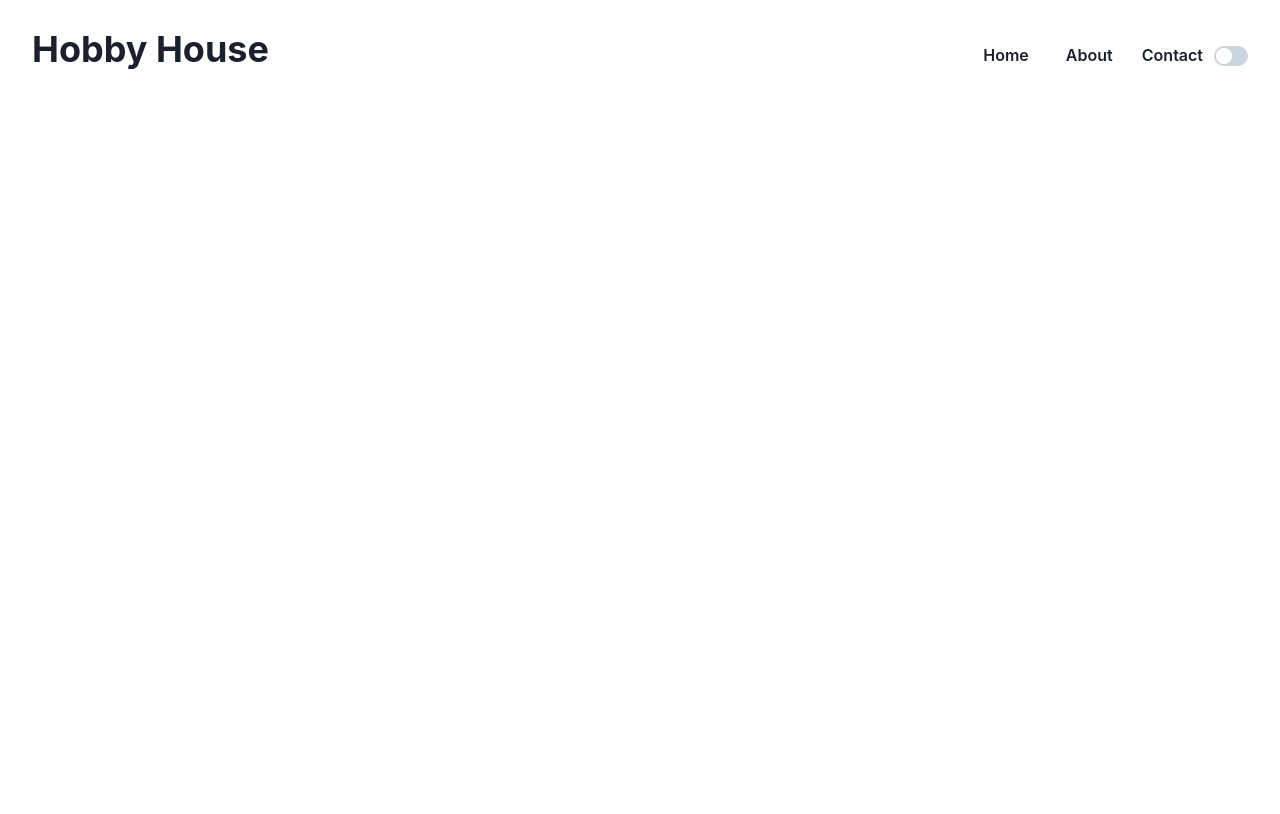
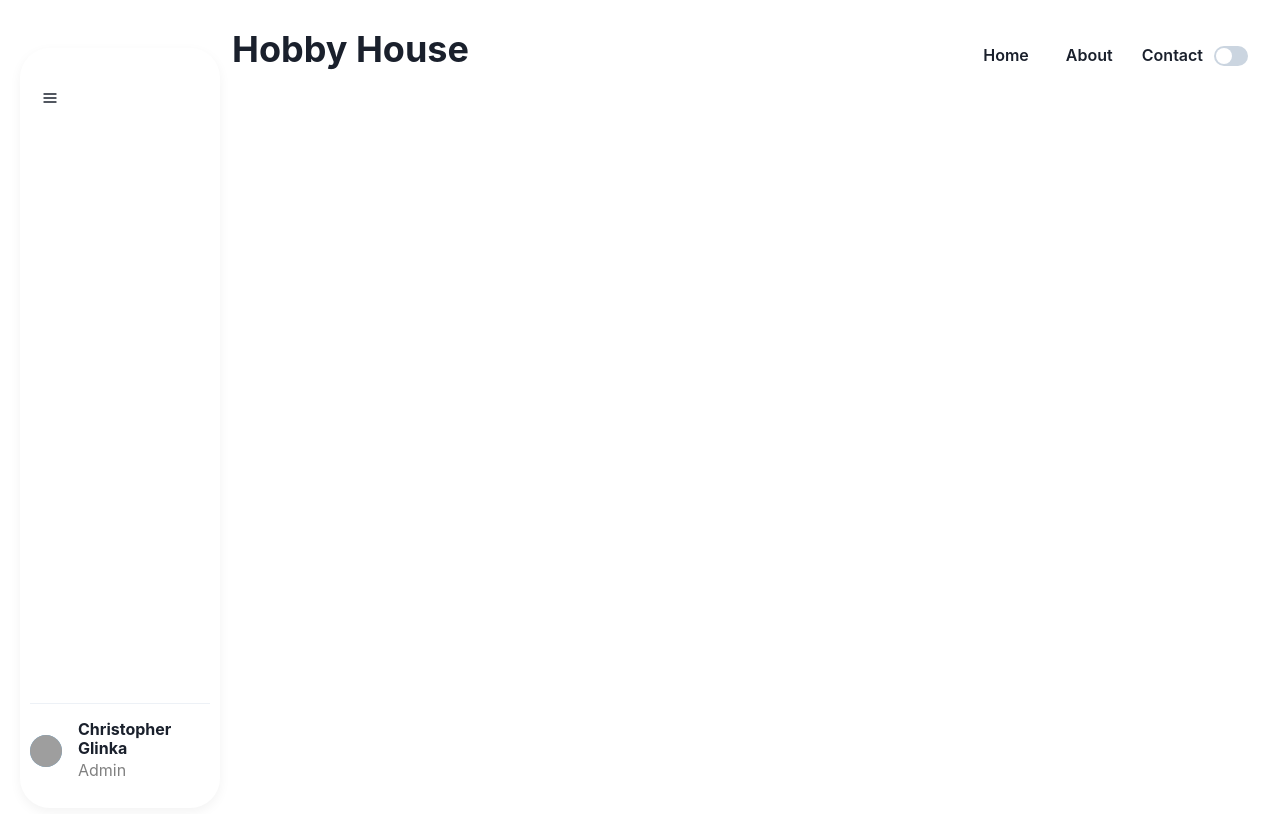
Before and after one commit to CGlinka95/hobby-house, a Next.js app in the folder hobby-house/: page / in a window 1280 px wide. Shown: the top 814 px of the page. Built offline with nearby package versions, Linux system fonts and the light colour scheme; grey boxes are pictures that could not be loaded.

Commit message:
sidebar
created the sidebar component, now I need to create the navitem component to make the sidebar menu options

```diff
--- /dev/null
+++ b/hobby-house/components/sidebar/SideBar.tsx
@@ -0,0 +1,61 @@
+import { Avatar, Divider, Flex, Heading, IconButton, Text, Image } from "@chakra-ui/react"
+import { useState } from "react"
+import { FiMenu } from "react-icons/fi"
+
+
+const SideBar = () => {
+    const [navSize, changeNavSize] = useState("large")
+    return (
+        <Flex
+          pos="sticky"
+          left="5"
+          h="95vh"
+          mt="2.5vh"
+          boxShadow="0 4px 12px 0 rgba(0, 0, 0, 0.05)"
+          borderRadius={navSize == "small" ? "15px" : "30px"}
+          w={navSize == "small" ? "75px" : "200px"}
+          flexDir="column"
+          justifyContent="space-between"
+        >
+            <Flex
+              p="5%"
+              flexDir="column"
+              alignItems={navSize == "small" ? "center" : "flex-start"}
+              as="nav"
+            >
+                <IconButton
+                  aria-label="Open Menu"
+                  background="none"
+                  mt={5}
+                  _hover={{background: 'none'}}
+                  icon={<FiMenu />}
+                  aria-
+                  onClick={() => {
+                    if (navSize == "small")
+                        changeNavSize("large")
+                    else
+                        changeNavSize("small")
+                  }}
+                />
+            </Flex>
+            <Flex
+              p="5%"
+              flexDir="column"
+              w="100%"
+              alignItems={navSize == "small" ? "center" : "flex-start"}
+              mb={4}
+            >
+                <Divider display={navSize == "small" ? "none" : "flex"} />
+                <Flex mt={4} align="center">
+                    <Avatar size="sm" name="Christopher Glinka" bg="blue.300" src="https://scontent.fyyc3-1.fna.fbcdn.net/v/t39.30808-6/269600247_2159263170892088_8784639679657528240_n.jpg?_nc_cat=105&ccb=1-5&_nc_sid=09cbfe&_nc_ohc=4mtI8JvhTTcAX_LFr8X&_nc_ht=scontent.fyyc3-1.fna&oh=00_AT_64VWt3derqFMumwEIT2Wg2ejsFp6RQoO-DTWu7e4l7A&oe=6209FB4D" />
+                    <Flex flexDir="column" ml={4} display={navSize == "small" ? "none" : "flex"}>
+                        <Heading as="h3" size="sm">Christopher Glinka</Heading>
+                        <Text color="gray">Admin</Text>
+                    </Flex>
+                </Flex>
+            </Flex>
+        </Flex>
+    )
+}
+
+export default SideBar
--- a/hobby-house/pages/index.tsx
+++ b/hobby-house/pages/index.tsx
@@ -1,11 +1,13 @@
 import React from "react";
 import { Container, Flex, Heading } from "@chakra-ui/react";
-import NavBar from "../components/navbar/navbar";
+import NavBar from "../components/navbar/NavBar";
+import Sidebar from "../components/sidebar/SideBar"
 
 const Home = () => {
   return (
     <Container maxW="container.xl" p={0}>
-      <Flex w="100vw" py={7}>
+      <Flex py={7}>
+        <Sidebar />
         <Heading px="2rem">Hobby House</Heading>
         <NavBar />
       </Flex>
```
Also changed, not shown: hobby-house/components/sidebar/NavHoverBox.tsx (added), hobby-house/components/sidebar/NavItem.tsx (added), hobby-house/public/img/my-logo.png (added).
